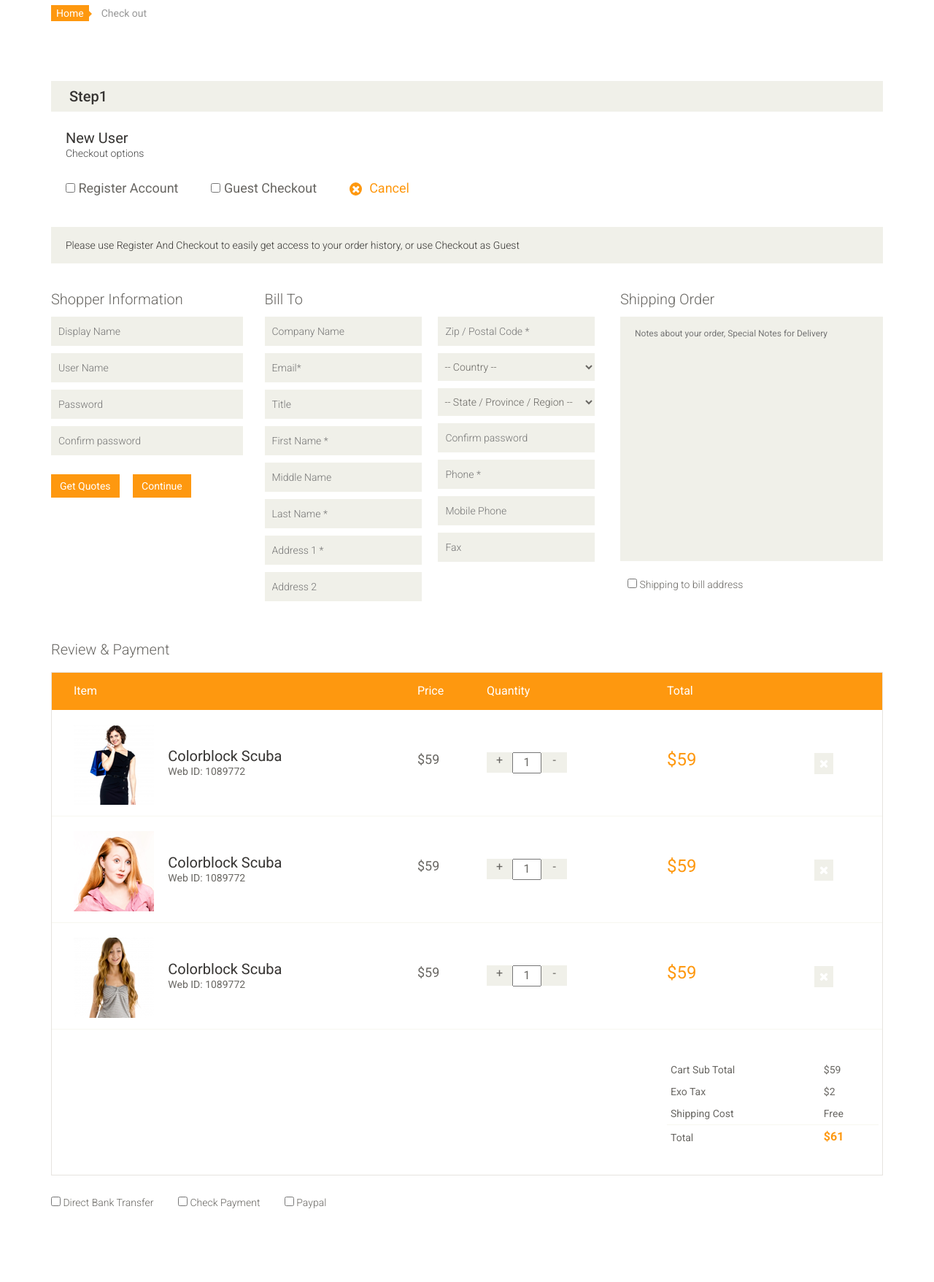
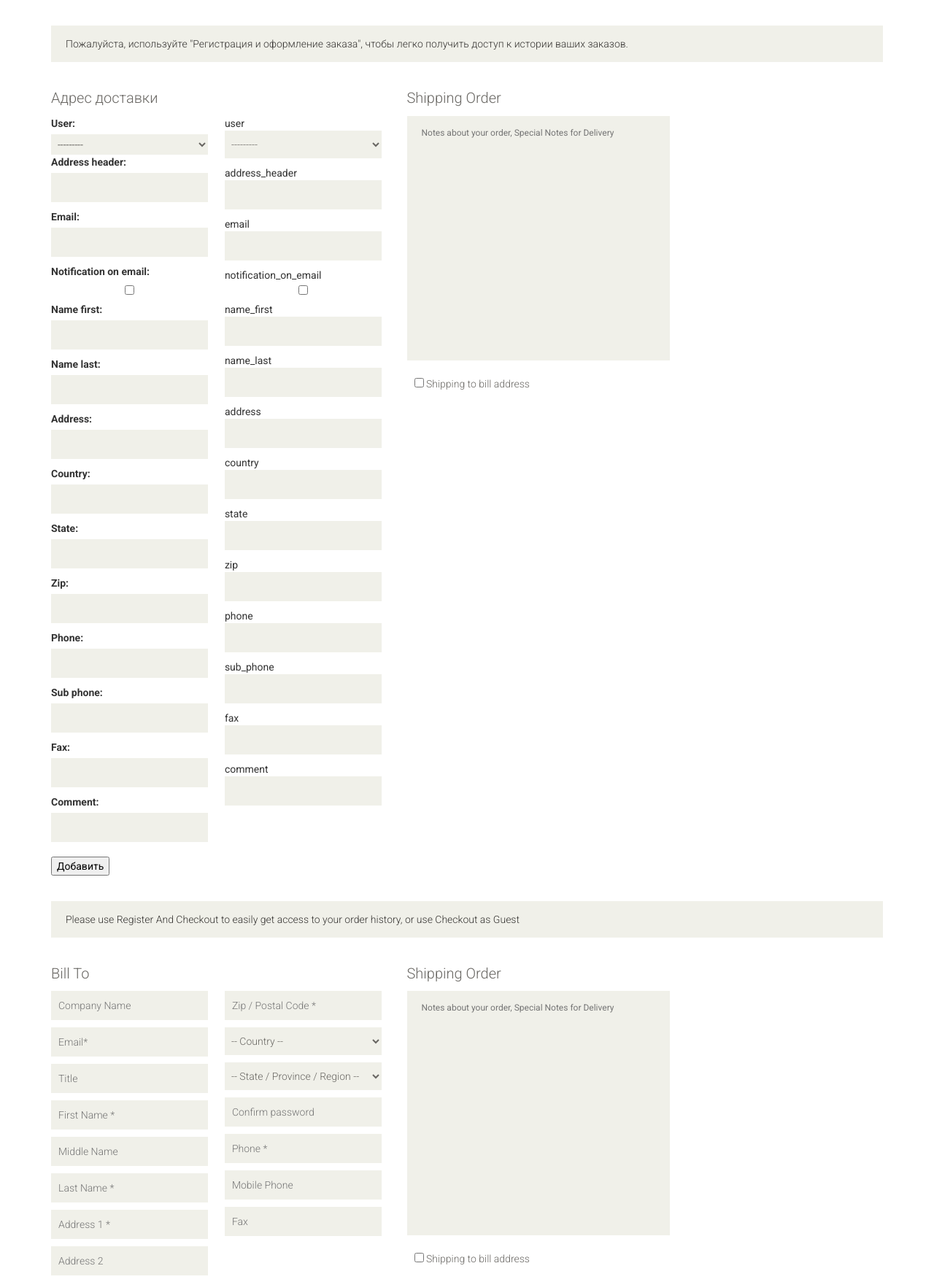
Before and after one commit to Tolokov/Shop, a Django app: page /delivery/ in a window 1280 px wide. Shown: the part 207-1964 px from the top of the page at 73% size. Run offline with Django 4.2, Linux system fonts and the light colour scheme.

Commit message:
create AddNewAddressDeliveryForm

```diff
--- /dev/null
+++ b/Shop/forms.py
@@ -0,0 +1,23 @@
+from django.forms import CharField, EmailField, BooleanField, Form, ModelChoiceField
+from .models import Delivery, User
+
+
+class AddNewAddressDeliveryForm(Form):
+    user = ModelChoiceField(queryset=User.objects.all())
+
+    address_header = CharField(max_length=500)
+    email = EmailField(max_length=254)
+    notification_on_email = BooleanField()
+
+    name_first = CharField(max_length=500)
+    name_last = CharField(max_length=500)
+
+    address = CharField(max_length=500)
+    country = CharField(max_length=500)
+    state = CharField(max_length=500)
+
+    zip = CharField(max_length=10)
+    phone = CharField(max_length=20)
+    sub_phone = CharField(max_length=20)
+    fax = CharField(max_length=20)
+    comment = CharField()
--- a/Shop/urls.py
+++ b/Shop/urls.py
@@ -12,9 +12,10 @@
     path('<int:post_id>/', views.SinglePostVies.as_view(), name='single_post'),
     path('<int:product_public_ID>', views.ProductDetailView.as_view(), name='product_detail'),
     path('signup/', SignUpView.as_view(), name='signup'),
+    path('delivery/', views.DeliveryView.as_view(), name='delivery'),
 
     path('cart/', views.CartView.as_view(), name='cart'),
-    path('delivery/', views.DeliveryView.as_view(), name='delivery'),
+
     path('contact/', views.ContactView.as_view(), name='contact'),
     path('shop/', views.ShopView.as_view(), name='shop'),
     path('product-detail/', views.ProductDetailView.as_view(), name='product_detail'),
--- a/Shop/views.py
+++ b/Shop/views.py
@@ -4,7 +4,7 @@
 from django.urls import reverse_lazy
 from django.views import generic
 from .models import News, Card_Product, Category
-
+from .forms import *
 
 
 class SignUpView(generic.CreateView):
@@ -49,17 +49,20 @@
         else:
             return render(request, 'pages/blog-single.html', {'single_post': single_post})
 
+class DeliveryView(View):
+    def get(self, request):
+        form = AddNewAddressDeliveryForm()
+        print('TUT ----------->', dir(form))
+        return render(request, 'pages/delivery.html', {'form': form})
+
+
+
 
 # /////////////////////////////
 
 class CartView(View):
     def get(self, request):
         return render(request, 'pages/cart.html', {})
-
-
-class DeliveryView(View):
-    def get(self, request):
-        return render(request, 'pages/delivery.html', {})
 
 
 class ContactView(View):
--- a/templates/pages/delivery.html
+++ b/templates/pages/delivery.html
@@ -5,55 +5,99 @@
 {% block content %}
     <section id="cart_items">
         <div class="container">
-            <div class="breadcrumbs">
-                <ol class="breadcrumb">
-                    <li><a href="#">Home</a></li>
-                    <li class="active">Check out</li>
-                </ol>
-            </div><!--/breadcrums-->
+            <!-- 1 -->
+            <!--register-req-->
+            <div class="register-req">
+                <p> Пожалуйста, используйте "Регистрация и оформление заказа",
+                    чтобы легко получить доступ к истории ваших заказов.</p>
+            </div>
+            <!--/register-req-->
 
-            <div class="step-one">
-                <h2 class="heading">Step1</h2>
-            </div>
-            <div class="checkout-options">
-                <h3>New User</h3>
-                <p>Checkout options</p>
-                <ul class="nav">
-                    <li>
-                        <label><input type="checkbox"> Register Account</label>
-                    </li>
-                    <li>
-                        <label><input type="checkbox"> Guest Checkout</label>
-                    </li>
-                    <li>
-                        <a href=""><i class="fa fa-times"></i>Cancel</a>
-                    </li>
-                </ul>
-            </div><!--/checkout-options-->
 
-            <div class="register-req">
-                <p>Please use Register And Checkout to easily get access to your order history, or use Checkout as
-                    Guest</p>
-            </div><!--/register-req-->
 
+
+            <!-- #form_delivery -->
             <div class="shopper-informations">
                 <div class="row">
-                    <div class="col-sm-3">
-                        <div class="shopper-info">
-                            <p>Shopper Information</p>
-                            <form>
-                                <input type="text" placeholder="Display Name">
-                                <input type="text" placeholder="User Name">
-                                <input type="password" placeholder="Password">
-                                <input type="password" placeholder="Confirm password">
-                            </form>
-                            <a class="btn btn-primary" href="">Get Quotes</a>
-                            <a class="btn btn-primary" href="">Continue</a>
+                    <div class="col-sm-5 clearfix">
+                        <div class="bill-to">
+                            <p>Адрес доставки</p>
+
+                            <div class="form-one">
+                                <form action="{% url 'delivery' %}" method="post">
+                                    {% csrf_token %}
+                                    {{ form }}
+                                <p></p>
+                                </form>
+                            </div>
+                            <div class="form-two">
+                                <form>
+                                    {% for field in form %}
+                                        {{ field.name }}
+                                        {{ field }}
+                                    {% endfor %}
+
+                                </form>
+
+                            </div>
                         </div>
                     </div>
+
+
+                    <div class="col-sm-4">
+                        <div class="order-message">
+                            <p>Shipping Order</p>
+                            <textarea name="message" placeholder="Notes about your order, Special Notes for Delivery"
+                                      rows="16"></textarea>
+                            <label><input type="checkbox"> Shipping to bill address</label>
+                        </div>
+                    </div>
+
+                </div>
+<button type="submit">Добавить</button>
+            </div>
+            <!-- /#form_delivery -->
+
+
+
+
+
+
+
+
+
+
+
+
+
+
+
+
+
+
+
+
+
+
+
+
+
+
+            <!-- 2 -->
+            <!--register-req-->
+            <div class="register-req">
+                <p>Please use Register And Checkout to easily get access
+                    to your order history, or use Checkout as
+                    Guest</p>
+            </div>
+            <!--/register-req-->
+            <!-- #form_delivery -->
+            <div class="shopper-informations">
+                <div class="row">
                     <div class="col-sm-5 clearfix">
                         <div class="bill-to">
                             <p>Bill To</p>
+
                             <div class="form-one">
                                 <form>
                                     <input type="text" placeholder="Company Name">
@@ -66,9 +110,11 @@
                                     <input type="text" placeholder="Address 2">
                                 </form>
                             </div>
+
                             <div class="form-two">
                                 <form>
                                     <input type="text" placeholder="Zip / Postal Code *">
+
                                     <select>
                                         <option>-- Country --</option>
                                         <option>United States</option>
@@ -80,6 +126,7 @@
                                         <option>Canada</option>
                                         <option>Dubai</option>
                                     </select>
+
                                     <select>
                                         <option>-- State / Province / Region --</option>
                                         <option>United States</option>
@@ -91,6 +138,7 @@
                                         <option>Canada</option>
                                         <option>Dubai</option>
                                     </select>
+
                                     <input type="password" placeholder="Confirm password">
                                     <input type="text" placeholder="Phone *">
                                     <input type="text" placeholder="Mobile Phone">
@@ -99,6 +147,7 @@
                             </div>
                         </div>
                     </div>
+
                     <div class="col-sm-4">
                         <div class="order-message">
                             <p>Shipping Order</p>
@@ -107,12 +156,18 @@
                             <label><input type="checkbox"> Shipping to bill address</label>
                         </div>
                     </div>
+
                 </div>
             </div>
+            <!-- /#form_delivery -->
+
+            <!--#cart_title -->
             <div class="review-payment">
                 <h2>Review & Payment</h2>
             </div>
+            <!--/#cart_title -->
 
+            <!--#cart_items-->
             <div class="table-responsive cart_info">
                 <table class="table table-condensed">
                     <thead>
@@ -232,7 +287,7 @@
                 </table>
             </div>
             <div class="payment-options">
-					<span>
+				<span>
 						<label><input type="checkbox"> Direct Bank Transfer</label>
 					</span>
                 <span>
@@ -243,5 +298,6 @@
 					</span>
             </div>
         </div>
-    </section> <!--/#cart_items-->
+    </section>
+    <!--/#cart_items-->
 {% endblock content %}
```
